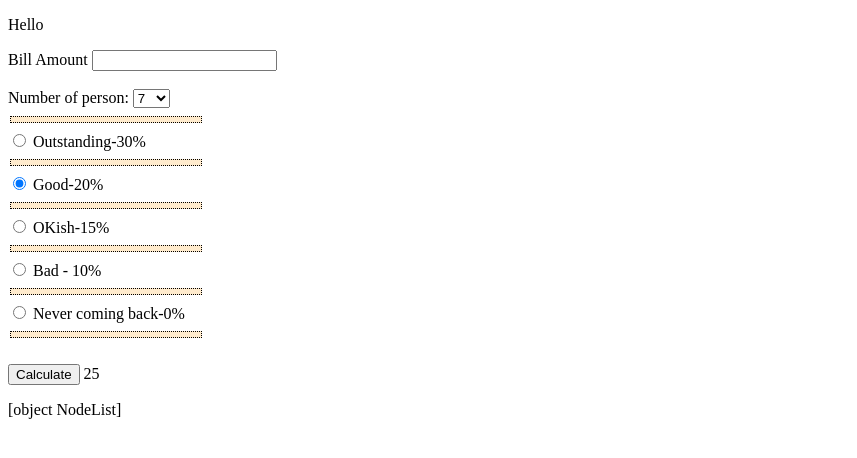
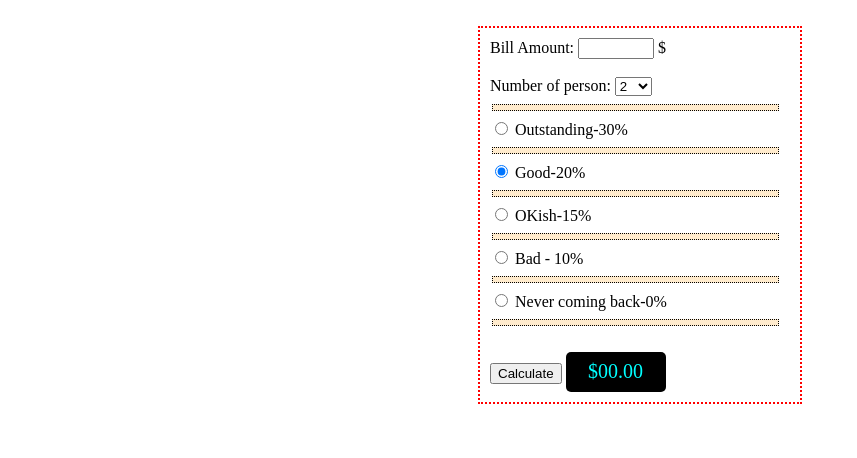
Before and after one commit to nyc0lai/Tip-Calculator, a plain HTML site: page index.html in a window 1280 px wide. Shown: the whole page, without its empty margins (0-857 px from the left). Drawn offline with Linux system fonts and the light colour scheme.

Commit message:
finish exercice

```diff
--- a/index.html
+++ b/index.html
@@ -8,40 +8,47 @@
     <title>Tip-Calculator</title>
 </head>
 <body>
-    <p id="pid">Hello</p>
-    <label for="totalBill">Bill Amount</label>
-    <input type="number" id="totalBill" name="billAmount" size="5" min="0"><br><br>
+    <div id="container">
+<!--Bill Amount input-->
+    <label for="totalBill">Bill Amount:</label>
+    <input type="number" id="totalBill" name="billAmount" min="0" required> $<br><br>
+<!--Number of Person input-->
     <label for="persNr">Number of person:</label>
     <select name="persNr" id="persNr">
         <option value="1">1</option>
-        <option value="2">2</option>
+        <option value="2" selected>2</option>
         <option value="3">3</option>
         <option value="4">4</option>
         <option value="5">5</option>
         <option value="6">6</option>
-        <option value="7" selected>7</option>
+        <option value="7">7</option>
         <option value="8">8</option>
         <option value="9">9</option>
         <option value="10">10</option>
     </select>
     <hr class="hr00">
-    <input type="radio" id="sl1" name="stage" value="30">
+<!--Service Level radio input-->
+    <input type="radio" id="sl1" name="stage" value="0.3">
     <label for="sl1">Outstanding-30%</label>
     <hr class="hr00">
-    <input type="radio" id="sl2" name="stage" value="20" checked>
+    <input type="radio" id="sl2" name="stage" value="0.2" checked>
     <label for="sl2">Good-20%</label>
     <hr class="hr00">
-    <input type="radio" id="sl3" name="stage" value="15">
+    <input type="radio" id="sl3" name="stage" value="0.15">
     <label for="sl3">OKish-15%</label>
     <hr class="hr00">
-    <input type="radio" id="sl4" name="stage" value="10">
+    <input type="radio" id="sl4" name="stage" value="0.1">
     <label for="sl4">Bad - 10%</label>
     <hr class="hr00">
     <input type="radio" id="sl5" name="stage" value="0">
     <label for="sl5">Never coming back-0%</label><br>
     <hr class="hr00"><br>
-    <input type="submit" id="submit" value="Calculate"> <output id="out">25</output>
-    <p id="da"></p>
+    <!--Button Calculate-->
+        <button id="calcul" >Calculate</button>
+        <div id="div-out">
+            <output id="out">$00.00</output>
+        </div>
+</div>
 
     <script src="./main.js"></script>
 </body>
--- a/main.js
+++ b/main.js
@@ -1,13 +1,12 @@
-let TotalBillAmount = document.getElementById("totalBill").innerHTML;
+const TotalBillAmount = document.getElementById("totalBill");
 const ServiceLevel = document.getElementsByName("stage");
-const NumberOfPersons = document.getElementById("persNr").v;
-let x = document.getElementById("pid");
+const NumberOfPersons = document.getElementById("persNr");
 
-document.getElementById("da").innerHTML = ServiceLevel;
+document.getElementById("calcul").addEventListener("click", tipCalculator);
 
-
-document.getElementById("submit").addEventListener("click", calculate);
-
-function calculate() {
-    document.getElementById("out").innerHTML = (TotalBillAmount * ServiceLevel)/NumberOfPersons;
-}
+function tipCalculator() {
+    for(let i=0; i < ServiceLevel.length; i++){
+    if(ServiceLevel[i].checked)
+    document.getElementById("out").innerHTML = "$"+((TotalBillAmount.value * ServiceLevel[i].value)/NumberOfPersons.value).toFixed(2);
+    }
+};
--- a/style.css
+++ b/style.css
@@ -1,5 +1,10 @@
+html,
+body {
+  margin: 0;
+  padding-top: 1%;
+}
 .hr00 {
-    width: 15%;
+  width: 95%;
   height: 5px;
   border-width: 1px;
   border-color: black;
@@ -7,3 +12,30 @@
   margin-left: 2px;
   background-color: blanchedalmond;
 }
+
+#container {
+  position: static;
+  border: 2px dotted red;
+  padding: 10px;
+  width: 300px;
+  margin: auto;
+  align-items: center;
+}
+
+input[type="number"] {
+  width: 68px;
+}
+
+#div-out {
+  position: static;
+  display: inline-flex;
+  width: 100px;
+  height: 40px;
+  background-color: black;
+  border-radius: 5px;
+}
+#out {
+  font-size: 20px;
+  color: aqua;
+  margin: auto;
+}
```
Lines whose indentation alone changed are shown as unchanged.
